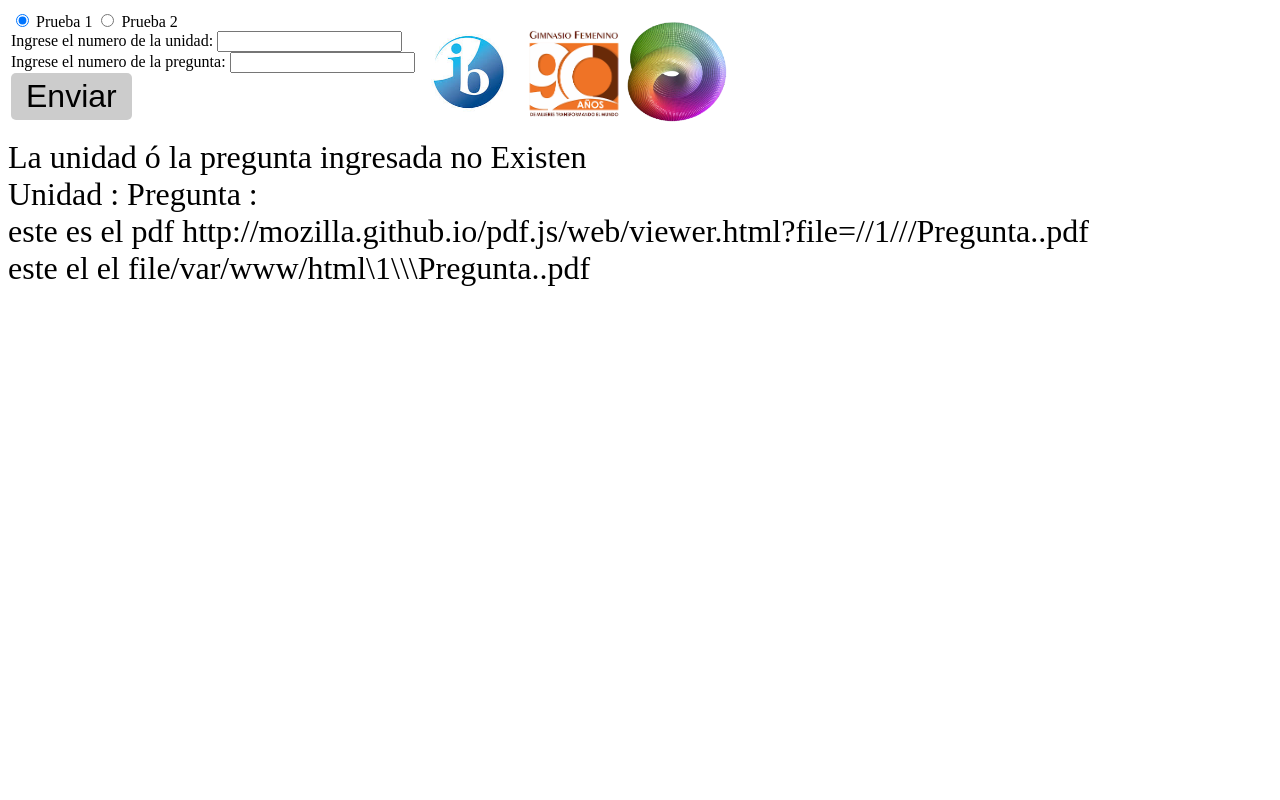
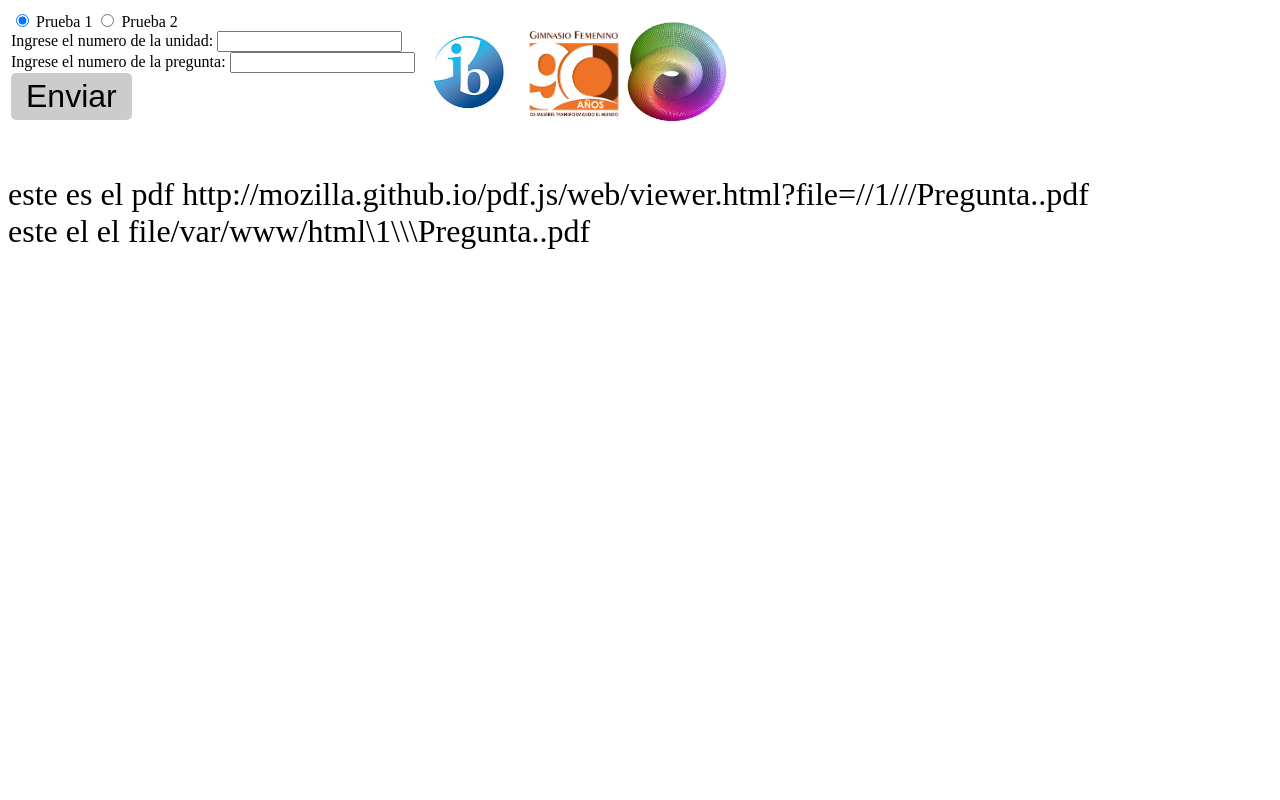
Before and after one commit to ccasllo/concurso, a PHP site: page /Pregunta.php?PRUEBA=1 in a window 1280 px wide. Run offline with PHP 8.4, Linux system fonts and the light colour scheme; data that the repository does not hold is empty.

Commit message:
Update Pregunta.php

```diff
--- a/Pregunta.php
+++ b/Pregunta.php
@@ -82,7 +82,9 @@ echo "Unidad :".$unidad." Pregunta :".$pregunta;
 echo "<br>";
 echo '<iframe src="'.$pdf.'" width="100%" height="100%" />' ;
 }
-else {echo "La unidad ó la pregunta ingresada no Existen"."<br>Unidad :".$unidad." Pregunta :".$pregunta;
+else {
+
+ // echo "La unidad ó la pregunta ingresada no Existen"."<br>Unidad :".$unidad." Pregunta :".$pregunta;
 
 echo "<br>"."este es el  pdf ";
 echo $pdf ;
```
